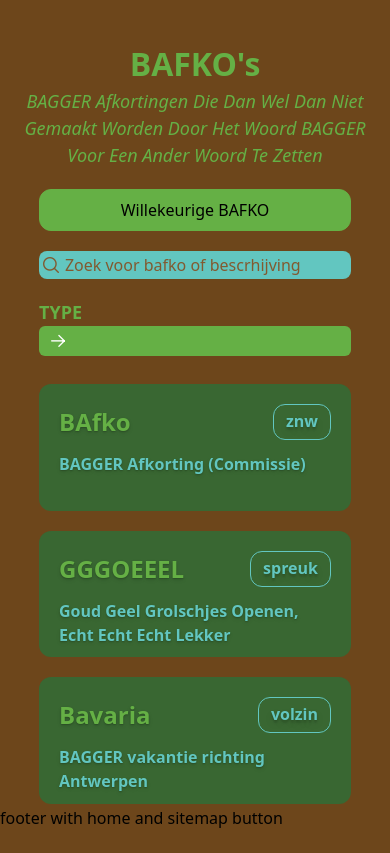
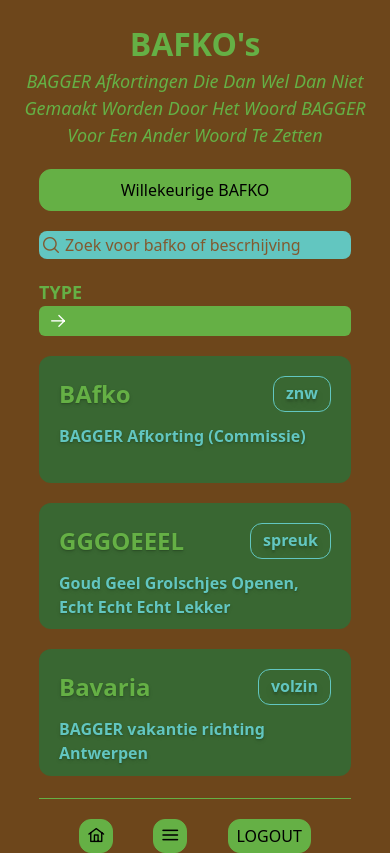
Before and after one commit to S-D-V-A-S-M-V-V-I-C-T-S-S-BAGGER/BAGGER-Vue, a Vue app: page /bafkos in a window 390 px wide. Built offline with nearby package versions, Linux system fonts and the light colour scheme.

Commit message:
feat(bafko): #6 Added mobile styling for the footer and added buttons at the footer

```diff
--- a/src/views/BafkosView.vue
+++ b/src/views/BafkosView.vue
@@ -60,7 +60,7 @@ onMounted(() => {
 </script>
 
 <template>
-  <div id="wrapper" class="flex flex-col gap-y-5 items-center mt-10 mx-5">
+  <div id="wrapper" class="flex flex-col gap-y-5 items-center mt-5 mx-5">
 
     <div id="title" class="text-wrap text-center">
       <h1>BAFKO's</h1>
@@ -78,9 +78,9 @@ onMounted(() => {
       <BaggerDropDown width="w-[80vw]" :options="options"></BaggerDropDown>
     </div>
 
-    <div id="list-wrapper" class="flex flex flex-col mt-2 items-center h-[50vh] w-[80vw] gap-y-5 overflow-y-auto">
+    <div id="list-wrapper" class="flex flex flex-col items-center h-[50vh] w-[80vw] gap-y-5 overflow-y-auto">
       <div id="list-item"
-           class=" w-[100%]"
+           class="w-[100%]"
            v-for="(bafko, index) in dummy" :key="index">
         <BafkoBox>
           <template v-slot:bafko>{{ bafko.bafko }}</template>
@@ -90,10 +90,14 @@ onMounted(() => {
       </div>
     </div>
 
-
+    <div id="footer" class="flex flex-row w-[80vw] max-h-fit items-center justify-evenly pt-5 border-t-1 border-primary ">
+      <BaggerButton><router-link :to="{ name: 'home'}"><i class="pi pi-home"></i></router-link></BaggerButton>
+      <BaggerButton><router-link :to="{ name: 'sitemap'}"><i class="pi pi-bars"></i></router-link></BaggerButton>
+      <BaggerButton>LOGOUT</BaggerButton>
+    </div>
   </div>
 
-  <div>footer with home and sitemap button</div>
+
 
 </template>
 
```
